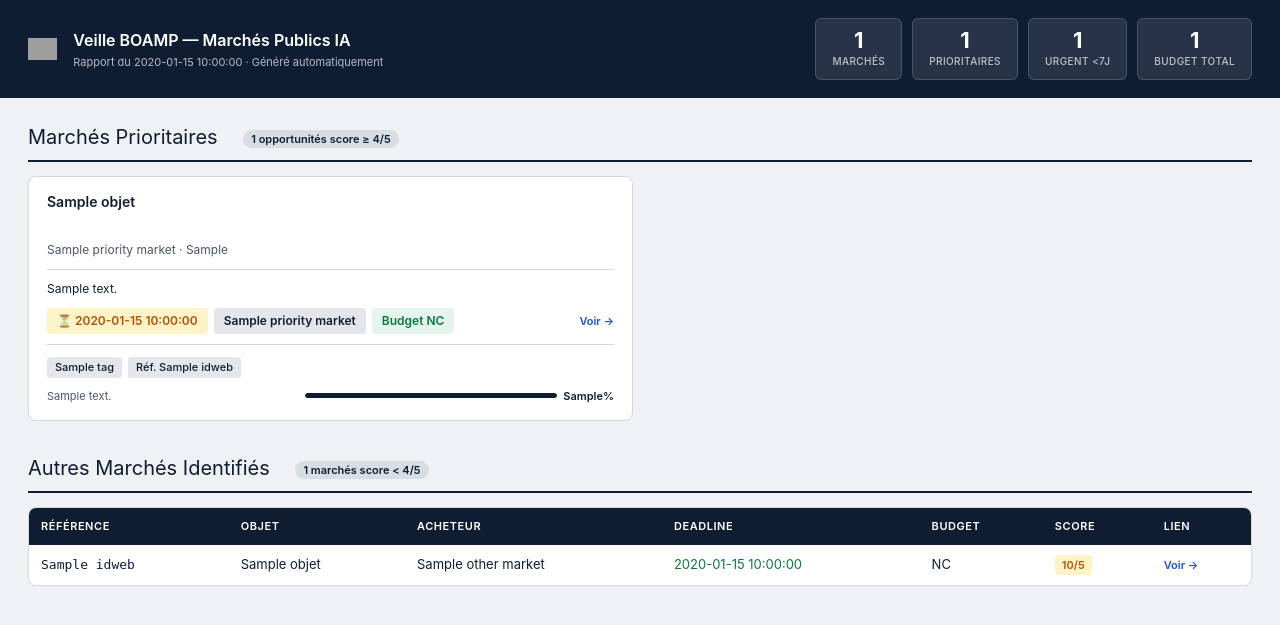
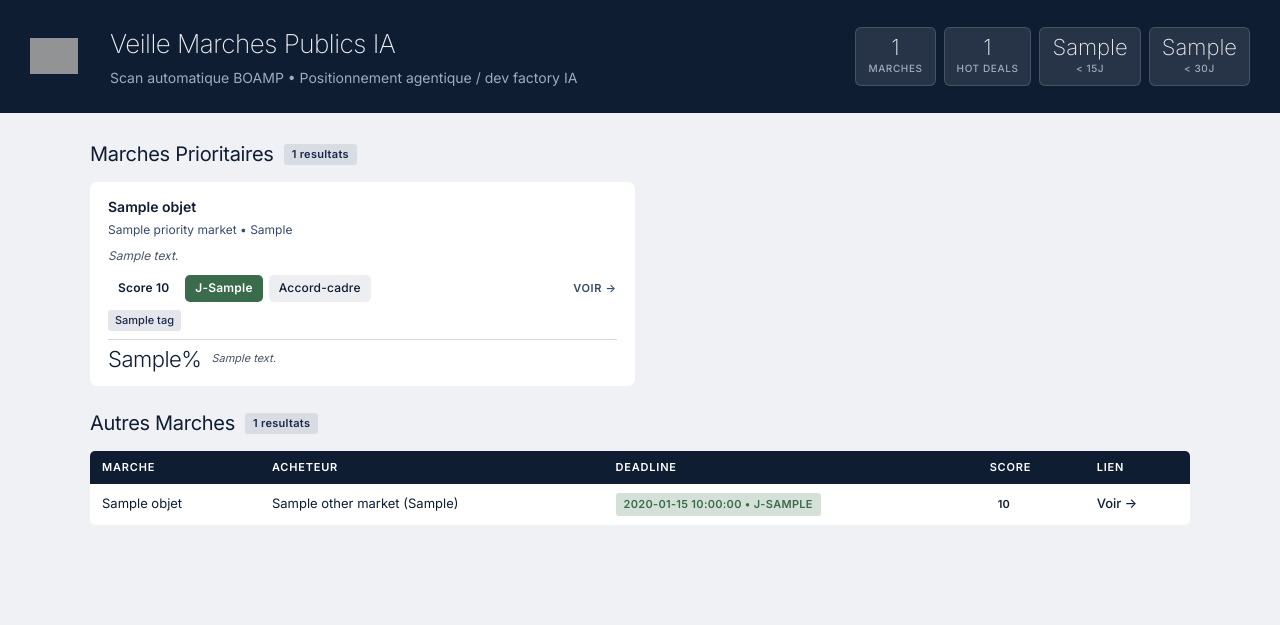
Before and after one commit to swordy/ao-daily-discovery, a Python web app: template templates/report.html in a window 1280 px wide. Shown: the top 625 px of the page. Run offline with Jinja, Linux system fonts and the light colour scheme; the template is opened without the code that fills it: most values are stand-ins (such as "Sample title", 1, 10 or a date in 2020); grey boxes are pictures that could not be loaded.

Commit message:
Restore original design + multi-recipient support
- Template: match reference MHTML design (Inter font, navy palette,
  logo top-left 36px, centered title, stats right, J-N deadline badges)
- Header: responsive layout with flex-wrap for mobile
- Mailer: support multiple recipients via RECIPIENTS env var
  (comma-separated, editable from GitHub repo variables)
- Workflow: pass vars.RECIPIENTS to the scan step

Co-Authored-By: Claude Opus 4.6 <noreply@anthropic.com>

```diff
--- a/templates/report.html
+++ b/templates/report.html
@@ -3,7 +3,8 @@
 <head>
 <meta charset="UTF-8">
 <meta name="viewport" content="width=device-width, initial-scale=1.0">
-<title>Veille BOAMP IA — {{ report_date }}</title>
+<title>Veille BOAMP IA — {{ report_date_fr }}</title>
+<link rel="stylesheet" href="https://fonts.googleapis.com/css2?family=Inter:wght@200;300;400;500;600&display=swap">
 <style>
   :root {
     --bg:        #EFF1F5;
@@ -15,212 +16,339 @@
     --grey-text: #4A5568;
     --divider:   #D5D8DE;
     --white:     #FFFFFF;
-    --green:     #0B7A3E;
-    --green-bg:  #E6F4EE;
-    --orange:    #B45309;
-    --orange-bg: #FEF3C7;
-    --red:       #B91C1C;
-    --red-bg:    #FEE2E2;
-    --blue:      #1D4ED8;
-    --blue-bg:   #EFF6FF;
   }
-  * { box-sizing: border-box; margin: 0; padding: 0; }
+  * { margin: 0; padding: 0; box-sizing: border-box; }
   body {
-    font-family: -apple-system, BlinkMacSystemFont, 'Segoe UI', Helvetica, Arial, sans-serif;
-    font-weight: 400;
+    font-family: Inter, -apple-system, BlinkMacSystemFont, sans-serif;
     background: var(--bg);
     color: var(--navy);
-    font-size: 13px;
-    line-height: 1.5;
+    padding: 30px;
+    line-height: 1.55;
+    -webkit-font-smoothing: antialiased;
+    font-weight: 400;
   }
+  a { color: var(--navy); text-decoration: none; font-weight: 500; }
+  a:hover { text-decoration: underline; }
 
+  .container { max-width: 1100px; margin: 0 auto; }
+
+  /* ── HEADER ── */
   .header {
     background: var(--navy);
     color: var(--white);
-    padding: 18px 28px;
+    padding: 24px 30px;
+    margin: -30px -30px 26px;
     display: flex;
     align-items: center;
-    justify-content: space-between;
-    gap: 20px;
+    gap: 24px;
   }
-  .header-left { display: flex; align-items: center; gap: 16px; flex-shrink: 0; }
-  .header-left img { display: block; }
-  .header-title { font-size: 16px; font-weight: 600; }
-  .header-date { font-size: 11px; font-weight: 400; opacity: 0.7; margin-top: 2px; }
-  .header-stats { display: flex; gap: 10px; }
-  .stat-box {
+  .header-logo {
+    flex-shrink: 0;
+    margin-right: 8px;
+  }
+  .header-logo img {
+    height: 36px;
+    opacity: 0.92;
+    display: block;
+  }
+  .header-center {
+    flex: 1;
+    min-width: 0;
+  }
+  .header-center h1 {
+    font-size: 26px;
+    font-weight: 200;
+    letter-spacing: -0.5px;
+    color: #ECEEF2;
+    margin-bottom: 3px;
+  }
+  .header-center .subtitle {
+    color: #A0ABBD;
+    font-size: 14px;
+    font-weight: 400;
+  }
+  .header-stats {
+    display: flex;
+    gap: 8px;
+    flex-shrink: 0;
+  }
+  .h-stat {
     background: rgba(255,255,255,0.1);
     border: 1px solid rgba(255,255,255,0.15);
     border-radius: 6px;
-    padding: 10px 16px;
+    padding: 8px 12px;
     text-align: center;
-    min-width: 72px;
+    min-width: 62px;
   }
-  .stat-num { font-size: 22px; font-weight: 700; line-height: 1; }
-  .stat-lbl { font-size: 10px; font-weight: 500; opacity: 0.7; margin-top: 3px; text-transform: uppercase; letter-spacing: 0.04em; }
+  .h-stat-val {
+    font-size: 22px;
+    font-weight: 200;
+    color: #ECEEF2;
+    line-height: 1;
+    margin-bottom: 3px;
+  }
+  .h-stat-lbl {
+    font-size: 10px;
+    font-weight: 500;
+    color: #A0ABBD;
+    text-transform: uppercase;
+    letter-spacing: 0.6px;
+    white-space: nowrap;
+  }
 
-  .main { padding: 24px 28px; }
-  h2 {
-    font-size: 20px; font-weight: 400; color: var(--navy);
-    margin-bottom: 14px; padding-bottom: 8px; border-bottom: 2px solid var(--navy);
+  /* ── SECTIONS ── */
+  .section { margin-bottom: 22px; }
+  .section-header { display: flex; align-items: center; gap: 10px; margin-bottom: 12px; }
+  .section-header h2 { font-size: 20px; font-weight: 400; color: var(--navy); letter-spacing: -0.3px; }
+  .count-badge {
+    background: var(--card);
+    color: var(--navy-mid);
+    font-size: 11px;
+    font-weight: 600;
+    padding: 2px 8px;
+    border-radius: 3px;
+    letter-spacing: 0.3px;
   }
-  h2 span { font-size: 12px; font-weight: 500; color: var(--grey-text); margin-left: 10px; vertical-align: middle; }
 
-  .priority-grid { display: grid; grid-template-columns: repeat(2, 1fr); gap: 14px; margin-bottom: 32px; }
+  /* ── PRIORITY CARDS ── */
+  .priority-grid { display: grid; grid-template-columns: repeat(2, 1fr); gap: 11px; }
   .prio-card {
-    background: var(--white); border-radius: 8px; border: 1px solid var(--divider);
-    padding: 16px 18px; display: flex; flex-direction: column; gap: 8px;
+    background: var(--white);
+    border-radius: 7px;
+    padding: 16px 18px;
+    display: flex;
+    flex-direction: column;
   }
-  .prio-card-header { display: flex; align-items: flex-start; justify-content: space-between; gap: 10px; }
-  .prio-card-title { font-size: 14px; font-weight: 600; color: var(--navy); line-height: 1.35; flex: 1; }
-  .score-badge {
-    flex-shrink: 0; width: 40px; height: 40px; border-radius: 50%;
-    display: flex; align-items: center; justify-content: center;
-    font-size: 14px; font-weight: 700; color: var(--white);
+  .prio-title { font-size: 14px; font-weight: 600; color: var(--navy); line-height: 1.35; margin-bottom: 4px; }
+  .prio-buyer { color: var(--navy-light); font-size: 12px; font-weight: 400; margin-bottom: 8px; }
+  .prio-desc { color: var(--grey-text); font-size: 12px; font-weight: 400; line-height: 1.5; font-style: italic; margin-bottom: 10px; flex: 1; }
+  .prio-actions { display: flex; align-items: center; gap: 6px; flex-wrap: wrap; margin-bottom: 8px; }
+
+  .hl-badge {
+    display: inline-flex;
+    align-items: center;
+    padding: 4px 10px;
+    border-radius: 5px;
+    font-size: 12px;
+    font-weight: 600;
+    letter-spacing: 0.2px;
   }
-  .score-5 { background: #0B7A3E; }
-  .score-4 { background: #1D6FA4; }
-  .score-3 { background: #B45309; }
-  .score-2 { background: #6B7280; }
+  .hl-score-5 { background: var(--navy); color: #ECEEF2; }
+  .hl-score-4 { background: var(--navy-light); color: #ECEEF2; }
+  .hl-score-3 { background: var(--card); color: var(--navy-mid); }
+  .hl-budget { background: rgba(27,42,74,0.08); color: var(--navy); font-weight: 500; }
+  .hl-deadline-urgent { background: #D44638; color: #FFFFFF; }
+  .hl-deadline-soon  { background: #C9A84C; color: #FFFFFF; }
+  .hl-deadline-ok    { background: #3A6B4A; color: #FFFFFF; }
 
-  .acheteur { font-size: 12px; font-weight: 400; color: var(--grey-text); }
-  .description { font-size: 12px; font-weight: 400; color: var(--navy); line-height: 1.5; }
-  .badges-row { display: flex; flex-wrap: wrap; align-items: center; gap: 6px; margin-top: 2px; }
-  .hl-badge { font-size: 12px; font-weight: 600; padding: 4px 10px; border-radius: 4px; }
-  .hl-urgent   { background: var(--red-bg);    color: var(--red); }
-  .hl-deadline { background: var(--orange-bg);  color: var(--orange); }
-  .hl-budget   { background: var(--green-bg);   color: var(--green); }
-  .hl-idf      { background: var(--blue-bg);    color: var(--blue); }
-  .hl-region   { background: var(--bg-alt);     color: var(--navy); }
-  .voir-link { font-size: 11px; font-weight: 600; color: var(--blue); text-decoration: none; margin-left: auto; }
-  .voir-link:hover { text-decoration: underline; }
-  .divider { border: none; border-top: 1px solid var(--divider); margin: 2px 0; }
-  .meta-row { display: flex; flex-wrap: wrap; gap: 6px; margin-top: 2px; }
-  .meta-tag { background: var(--bg-alt); color: var(--navy); font-size: 11px; font-weight: 500; padding: 2px 8px; border-radius: 3px; }
-  .match-row { display: flex; align-items: center; gap: 6px; margin-top: 2px; }
-  .match-bar-wrap { flex: 1; height: 5px; background: var(--bg-alt); border-radius: 3px; overflow: hidden; }
-  .match-bar { height: 100%; border-radius: 3px; background: var(--navy); }
-  .match-pct { font-size: 11px; font-weight: 600; color: var(--navy); min-width: 32px; text-align: right; }
-  .match-detail { font-size: 11px; font-weight: 400; color: var(--grey-text); flex: 1; }
-  .count-badge { background: var(--card); color: var(--navy); font-size: 11px; font-weight: 600; padding: 2px 8px; border-radius: 10px; }
+  .prio-see {
+    font-size: 11px;
+    font-weight: 600;
+    color: var(--navy-light);
+    text-transform: uppercase;
+    letter-spacing: 0.6px;
+    margin-left: auto;
+  }
+  .prio-meta { display: flex; flex-wrap: wrap; gap: 5px; margin-bottom: 0; }
+  .meta-tag {
+    font-size: 11px;
+    font-weight: 500;
+    color: var(--navy-mid);
+    background: var(--bg-alt);
+    padding: 2px 7px;
+    border-radius: 3px;
+  }
+  .prio-match {
+    margin-top: 8px;
+    padding-top: 8px;
+    border-top: 1px solid var(--divider);
+    display: flex;
+    align-items: center;
+    gap: 10px;
+  }
+  .match-pct { font-size: 22px; font-weight: 300; color: var(--navy); letter-spacing: -0.5px; line-height: 1; }
+  .match-detail { font-size: 11px; font-weight: 400; color: var(--grey-text); font-style: italic; line-height: 1.4; }
 
-  .table-wrap { background: var(--white); border-radius: 8px; border: 1px solid var(--divider); overflow: hidden; margin-bottom: 16px; }
-  table { width: 100%; border-collapse: collapse; }
-  thead tr { background: var(--navy); color: var(--white); }
-  th { font-size: 11px; font-weight: 600; padding: 10px 12px; text-align: left; text-transform: uppercase; letter-spacing: 0.05em; white-space: nowrap; }
-  td { font-size: 13px; font-weight: 400; padding: 10px 12px; border-bottom: 1px solid var(--divider); color: var(--navy); vertical-align: top; }
-  tr:last-child td { border-bottom: none; }
-  td.objet { max-width: 280px; }
-  td a { color: var(--blue); text-decoration: none; font-size: 11px; font-weight: 600; }
-  td a:hover { text-decoration: underline; }
-  .tbl-badge { font-size: 11px; font-weight: 600; padding: 2px 7px; border-radius: 3px; white-space: nowrap; display: inline-block; }
-  .tbl-score-high { background: var(--orange-bg); color: var(--orange); }
-  .tbl-score-low  { background: var(--bg-alt);    color: var(--grey-text); }
-  .deadline-near { color: var(--red); font-weight: 600; }
-  .deadline-ok   { color: var(--green); }
+  /* ── TABLE ── */
+  .badge {
+    display: inline-flex;
+    align-items: center;
+    font-size: 11px;
+    font-weight: 600;
+    padding: 3px 8px;
+    border-radius: 3px;
+    white-space: nowrap;
+    letter-spacing: 0.3px;
+    text-transform: uppercase;
+  }
+  .badge-score-5 { background: var(--navy); color: var(--white); }
+  .badge-score-4 { background: var(--navy-light); color: var(--white); }
+  .badge-score-3 { background: var(--card); color: var(--navy-mid); }
+  .badge-score-2 { background: var(--card); color: var(--grey-text); }
 
+  .badge-deadline-urgent { background: #E8D5D5; color: #8B3A3A; }
+  .badge-deadline-soon   { background: #E8E0D0; color: #8B6B2A; }
+  .badge-deadline-ok     { background: #D5E0D8; color: #3A6B4A; }
+
+  .market-table { width: 100%; border-collapse: collapse; background: var(--white); border-radius: 5px; overflow: hidden; }
+  .market-table th {
+    text-align: left;
+    font-size: 11px;
+    font-weight: 600;
+    color: var(--white);
+    background: var(--navy);
+    text-transform: uppercase;
+    letter-spacing: 0.8px;
+    padding: 8px 12px;
+  }
+  .market-table td {
+    padding: 9px 12px;
+    font-size: 13px;
+    font-weight: 400;
+    border-bottom: 1px solid var(--divider);
+    vertical-align: top;
+    color: var(--navy);
+  }
+  .market-table tr:hover td { background: #F4F5F8; }
+  .market-table tr:last-child td { border-bottom: none; }
+  .table-title { font-weight: 500; max-width: 340px; }
+  .table-buyer { color: var(--grey-text); font-weight: 400; }
+
+  /* ── RESPONSIVE ── */
+  @media (max-width: 768px) {
+    body { padding: 16px; }
+    .header { margin: -16px -16px 20px; padding: 20px; flex-wrap: wrap; }
+    .header-logo { order: -1; }
+    .header-center { flex-basis: 100%; order: 1; }
+    .header-stats { order: 2; flex-wrap: wrap; }
+    .priority-grid { grid-template-columns: 1fr; }
+  }
+
+  /* ── PRINT ── */
   @media print {
-    body { background: white; }
-    .priority-grid { display: grid; grid-template-columns: repeat(2, 1fr); }
-    .prio-card { break-inside: avoid; page-break-inside: avoid; }
+    body { padding: 18px; print-color-adjust: exact; -webkit-print-color-adjust: exact; }
+    .header { margin: -18px -18px 20px; padding: 20px 24px; }
+    .header-center h1 { font-size: 22px; }
+    .header-center .subtitle { font-size: 11px; }
+    .header-logo img { height: 28px; }
+    .h-stat { padding: 6px 10px; min-width: 54px; }
+    .h-stat-val { font-size: 18px; }
+    .h-stat-lbl { font-size: 7px; }
+    .section { margin-bottom: 16px; }
+    .section-header { margin-bottom: 8px; break-after: avoid; }
+    .section-header h2 { font-size: 15px; break-after: avoid; }
+    .priority-grid { display: grid; grid-template-columns: repeat(2, 1fr); gap: 8px; }
+    .prio-card { padding: 12px 14px; break-inside: avoid; }
+    .prio-title { font-size: 11px; }
+    .prio-buyer { font-size: 10px; margin-bottom: 6px; }
+    .prio-desc { font-size: 10px; margin-bottom: 8px; }
+    .hl-badge { font-size: 9px; padding: 2px 7px; }
+    .prio-see { font-size: 8px; }
+    .meta-tag { font-size: 8px; }
+    .prio-match { margin-top: 6px; padding-top: 6px; }
+    .match-pct { font-size: 18px; }
+    .match-detail { font-size: 8px; }
     .market-table { break-inside: avoid; }
+    .market-table th { padding: 6px 10px; font-size: 8px; }
+    .market-table td { padding: 6px 10px; font-size: 10px; }
+    .market-table tr { break-inside: avoid; }
   }
 </style>
 </head>
 <body>
 
-<header class="header">
-  <div class="header-left">
-    <img src="https://harington.fr/wp-content/uploads/2024/10/Logo-Harington-Blanc-sans-fond.png" height="22" alt="Harington">
-    <div>
-      <div class="header-title">Veille BOAMP — Marchés Publics IA</div>
-      <div class="header-date">Rapport du {{ report_date_fr }} · Généré automatiquement</div>
+<!-- HEADER : logo gauche + titre centre + stats droite -->
+<div class="header">
+  <div class="header-logo">
+    <img src="https://harington.fr/wp-content/uploads/2024/10/Logo-Harington-Blanc-sans-fond.png" alt="Harington">
+  </div>
+  <div class="header-center">
+    <h1>Veille Marches Publics IA</h1>
+    <div class="subtitle">Scan automatique BOAMP &bull; Positionnement agentique / dev factory IA</div>
+  </div>
+  <div class="header-stats">
+    <div class="h-stat">
+      <div class="h-stat-val">{{ total_markets }}</div>
+      <div class="h-stat-lbl">Marches</div>
+    </div>
+    <div class="h-stat">
+      <div class="h-stat-val">{{ priority_count }}</div>
+      <div class="h-stat-lbl">Hot deals</div>
+    </div>
+    <div class="h-stat">
+      <div class="h-stat-val">{{ urgent_15j }}</div>
+      <div class="h-stat-lbl">&lt; 15j</div>
+    </div>
+    <div class="h-stat">
+      <div class="h-stat-val">{{ urgent_30j }}</div>
+      <div class="h-stat-lbl">&lt; 30j</div>
     </div>
   </div>
-  <div class="header-stats">
-    <div class="stat-box">
-      <div class="stat-num">{{ total_markets }}</div>
-      <div class="stat-lbl">Marchés</div>
 </div>
-    <div class="stat-box">
-      <div class="stat-num">{{ priority_count }}</div>
-      <div class="stat-lbl">Prioritaires</div>
+
+<div class="container">
+
+<!-- PRIORITAIRES -->
+<div class="section">
+  <div class="section-header">
+    <h2>Marches Prioritaires</h2>
+    <span class="count-badge">{{ priority_count }} resultats</span>
   </div>
-    <div class="stat-box">
-      <div class="stat-num">{{ urgent_count }}</div>
-      <div class="stat-lbl">Urgent &lt;7j</div>
-    </div>
-    <div class="stat-box">
-      <div class="stat-num">{{ total_budget_display }}</div>
-      <div class="stat-lbl">Budget total</div>
-    </div>
-  </div>
-</header>
-
-<main class="main">
-
-  <h2>Marchés Prioritaires <span><span class="count-badge">{{ priority_count }} opportunités score ≥ 4/5</span></span></h2>
 
   {% if priority_markets %}
   <div class="priority-grid">
     {% for m in priority_markets %}
     <div class="prio-card">
-      <div class="prio-card-header">
-        <div class="prio-card-title">{{ m.objet | truncate(80) }}</div>
-        <div class="score-badge score-{{ m.score | int }}">{{ m.score }}</div>
-      </div>
-      <div class="acheteur">{{ m.nomacheteur }} · {{ m.code_departement | join(', ') }}</div>
-      <hr class="divider">
-      <div class="description">{{ m.description_short }}</div>
-      <div class="badges-row">
+      <div class="prio-title">{{ m.objet | truncate(90) }}</div>
+      <div class="prio-buyer">{{ m.nomacheteur }} &bull; {{ m.code_departement | join(', ') }}</div>
+      <div class="prio-desc">{{ m.description_short }}</div>
+      <div class="prio-actions">
+        <span class="hl-badge hl-score-{{ m.score | int }}">Score {{ m.score | int }}</span>
         {% if m.days_left <= 7 %}
-        <span class="hl-badge hl-urgent">⚡ URGENT — {{ m.deadline_display }}</span>
+        <span class="hl-badge hl-deadline-urgent">J-{{ m.days_left }}</span>
+        {% elif m.days_left <= 20 %}
+        <span class="hl-badge hl-deadline-soon">J-{{ m.days_left }}</span>
         {% else %}
-        <span class="hl-badge hl-deadline">⏳ {{ m.deadline_display }}</span>
-        {% endif %}
-        {% if m.is_idf %}
-        <span class="hl-badge hl-idf">Île-de-France</span>
-        {% else %}
-        <span class="hl-badge hl-region">{{ m.geo_label }}</span>
+        <span class="hl-badge hl-deadline-ok">J-{{ m.days_left }}</span>
         {% endif %}
         {% if m.budget %}
         <span class="hl-badge hl-budget">{{ m.budget_display }}</span>
         {% else %}
-        <span class="hl-badge hl-budget">Budget NC</span>
+        <span class="hl-badge hl-budget">Accord-cadre</span>
         {% endif %}
-        <a href="{{ m.url_avis }}" class="voir-link" target="_blank">Voir →</a>
+        <a class="prio-see" href="{{ m.url_avis }}" target="_blank">Voir &rarr;</a>
       </div>
-      <hr class="divider">
-      <div class="meta-row">
+      <div class="prio-meta">
         {% for tag in m.meta_tags %}
         <span class="meta-tag">{{ tag }}</span>
         {% endfor %}
-        <span class="meta-tag">Réf. {{ m.idweb }}</span>
       </div>
-      <div class="match-row">
-        <span class="match-detail">{{ m.match_detail }}</span>
-        <div class="match-bar-wrap"><div class="match-bar" style="width:{{ m.match_pct }}%"></div></div>
-        <span class="match-pct">{{ m.match_pct }}%</span>
+      <div class="prio-match">
+        <div class="match-pct">{{ m.match_pct }}%</div>
+        <div class="match-detail">{{ m.match_detail }}</div>
       </div>
     </div>
     {% endfor %}
   </div>
   {% else %}
-  <p style="color: var(--grey-text); margin-bottom: 32px;">Aucun marché prioritaire identifié aujourd'hui.</p>
+  <p style="color: var(--grey-text); margin-bottom: 32px;">Aucun marche prioritaire identifie aujourd'hui.</p>
   {% endif %}
+</div>
 
+<!-- AUTRES MARCHES -->
 {% if other_markets %}
-  <h2>Autres Marchés Identifiés <span><span class="count-badge">{{ other_markets | length }} marchés score &lt; 4/5</span></span></h2>
+<div class="section">
+  <div class="section-header">
+    <h2>Autres Marches</h2>
+    <span class="count-badge">{{ other_markets | length }} resultats</span>
+  </div>
 
-  <div class="table-wrap market-table">
-    <table>
+  <table class="market-table">
     <thead>
       <tr>
-          <th>Référence</th>
-          <th>Objet</th>
+        <th>Marche</th>
         <th>Acheteur</th>
         <th>Deadline</th>
-          <th>Budget</th>
         <th>Score</th>
         <th>Lien</th>
       </tr>
@@ -228,13 +356,19 @@
     <tbody>
       {% for m in other_markets %}
       <tr>
-          <td><code>{{ m.idweb }}</code></td>
-          <td class="objet">{{ m.objet | truncate(90) }}</td>
-          <td>{{ m.nomacheteur }}</td>
-          <td class="{{ 'deadline-near' if m.days_left <= 14 else 'deadline-ok' }}">{{ m.deadline_display }}</td>
-          <td>{{ m.budget_display if m.budget else 'NC' }}</td>
-          <td><span class="tbl-badge tbl-score-high">{{ m.score }}/5</span></td>
-          <td><a href="{{ m.url_avis }}" target="_blank">Voir →</a></td>
+        <td class="table-title">{{ m.objet | truncate(100) }}</td>
+        <td class="table-buyer">{{ m.nomacheteur }} ({{ m.code_departement | join(', ') }})</td>
+        <td>
+          {% if m.days_left <= 7 %}
+          <span class="badge badge-deadline-urgent">{{ m.deadline_display }} &bull; J-{{ m.days_left }}</span>
+          {% elif m.days_left <= 20 %}
+          <span class="badge badge-deadline-soon">{{ m.deadline_display }} &bull; J-{{ m.days_left }}</span>
+          {% else %}
+          <span class="badge badge-deadline-ok">{{ m.deadline_display }} &bull; J-{{ m.days_left }}</span>
+          {% endif %}
+        </td>
+        <td><span class="badge badge-score-{{ m.score | int }}">{{ m.score | int }}</span></td>
+        <td><a href="{{ m.url_avis }}" target="_blank">Voir &rarr;</a></td>
       </tr>
       {% endfor %}
     </tbody>
@@ -242,6 +376,7 @@
 </div>
 {% endif %}
 
-</main>
+</div>
+
 </body>
 </html>
```
Also changed, not shown: src/html_report.py (+4 -6 lines), src/mailer.py (+14 -4 lines), .github/workflows/boamp-scan.yml. Lines whose indentation alone changed are shown as unchanged.
